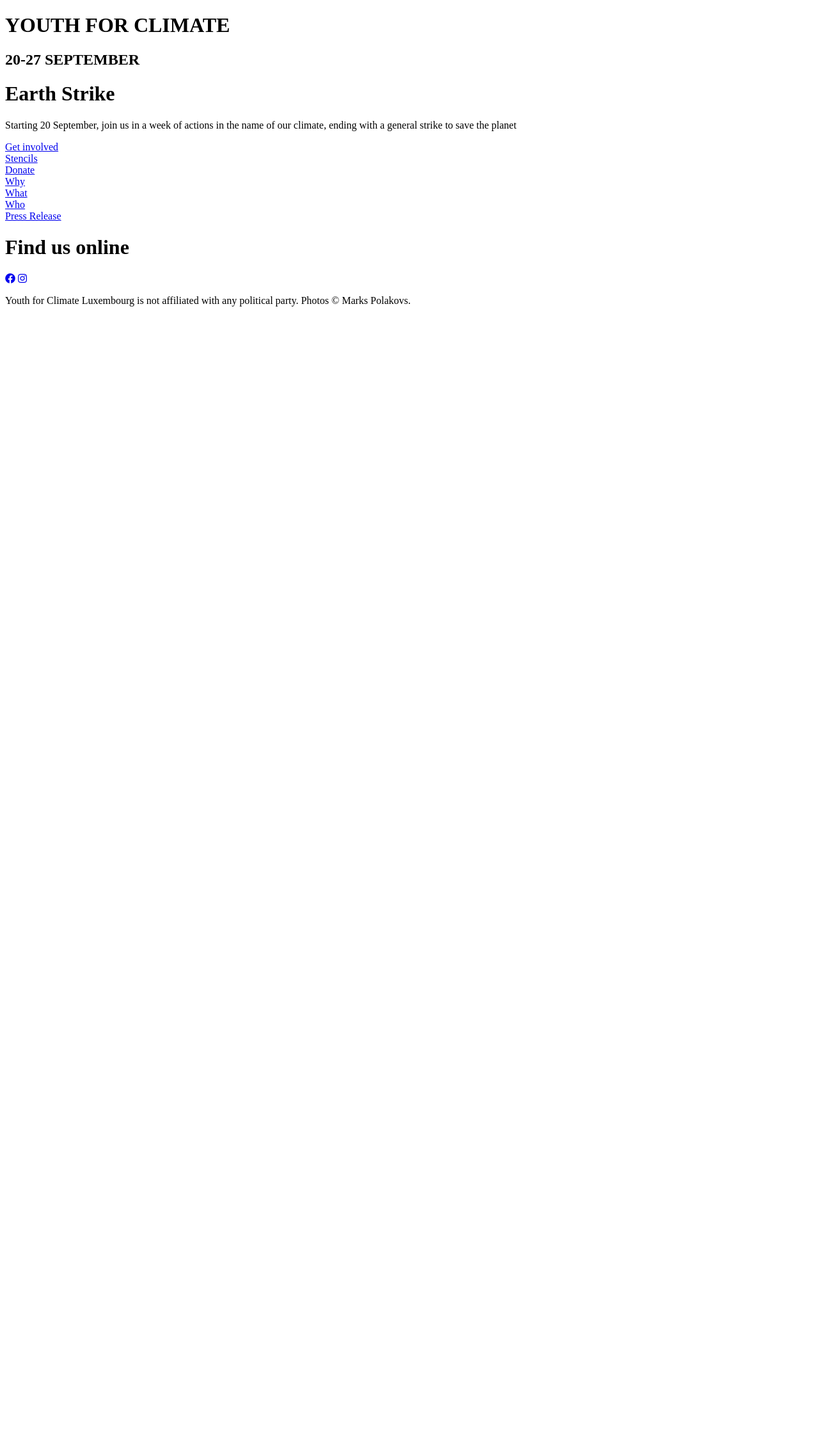
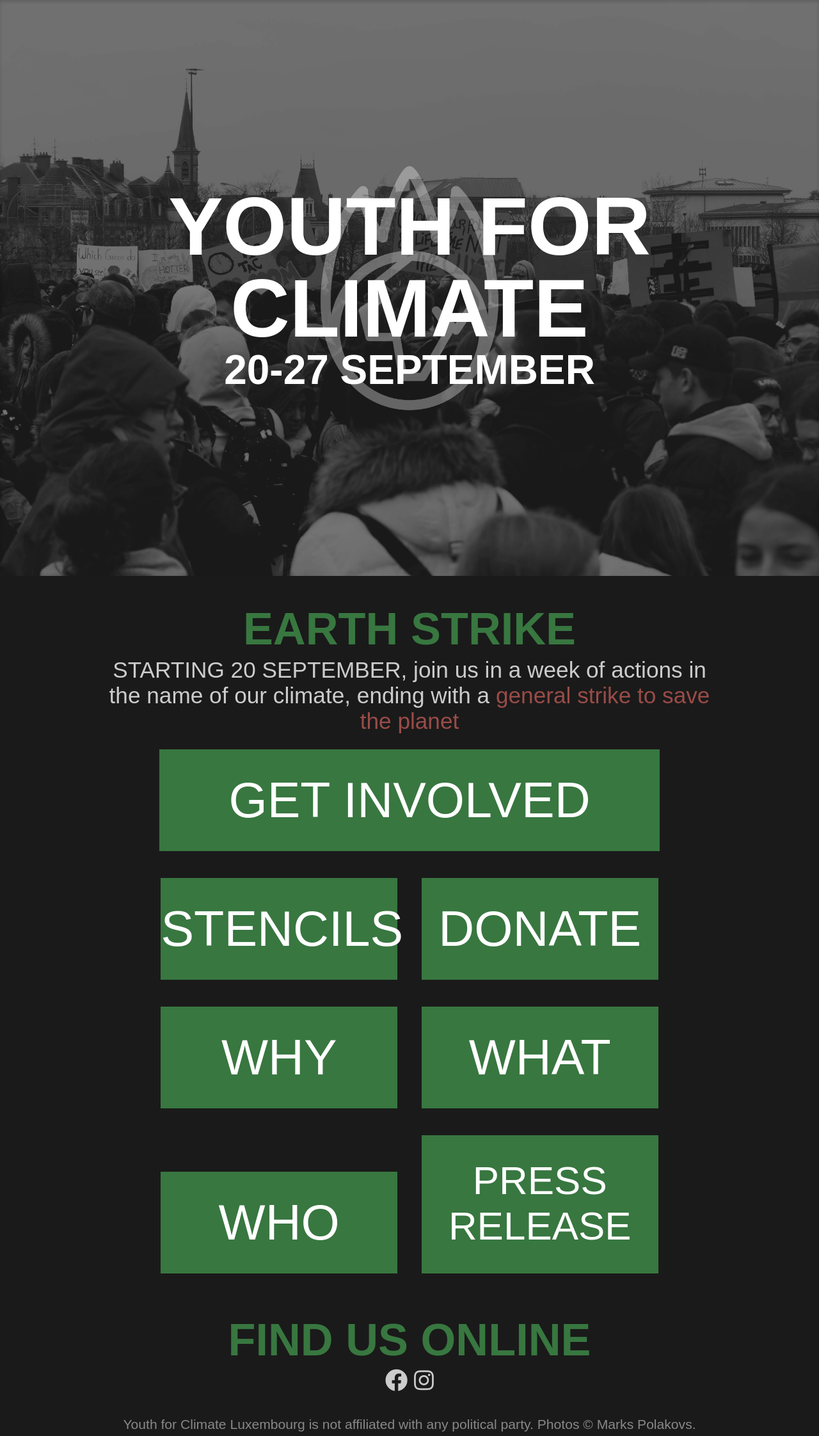
Before and after one commit to erikonijn/yfcl-wip, a Jekyll site: the page built from pages/home.md, in a window 1280 px wide. Shown: the whole page at 64% size. Built offline with Jekyll 4.4.1, drawn with Linux system fonts in a browser that asks for light colours; nearby versions of some CDN libraries; before the commit the page ends 900 px from its top, so only the background shows below that.

```diff
--- a/_config.yml
+++ b/_config.yml
@@ -19,7 +19,7 @@ email: e@ma.il
 description: 'Youth for Climate Luxembourg
 
 '
-baseurl: 'yfcl-wip'
+baseurl: '/yfcl-wip'
 url: ''
 permalink: pretty
 markdown: kramdown
```
